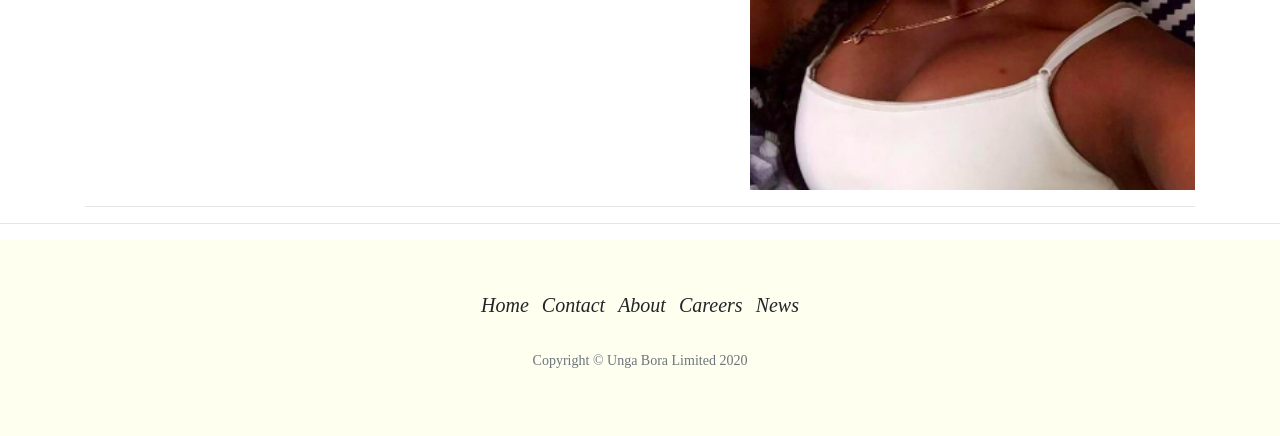
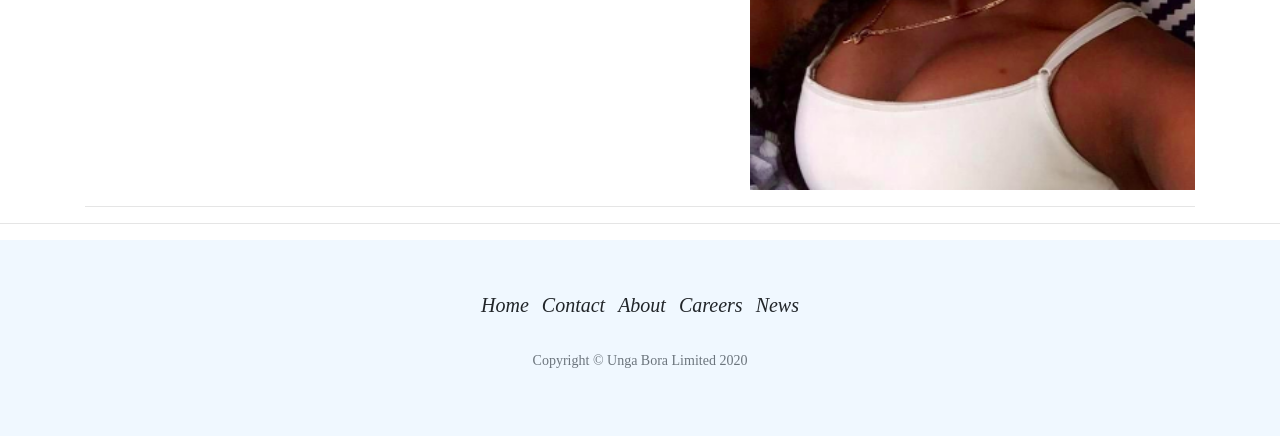
Before and after one commit to Claire-a3/unga-bora, a Flask app: page /about in a window 1280 px wide. Shown: the part 3831-4267 px from the top of the page. Run offline with Flask 2, Linux system fonts and the light colour scheme; some libraries are stand-ins or nearby versions.

Commit message:
Restractured footer

```diff
--- a/templates/base.html
+++ b/templates/base.html
@@ -87,7 +87,7 @@
     <hr />
 
     <!-- Footer -->
-    <footer style="background-color: ivory">
+    <footer style="background-color: aliceblue">
       <div class="container">
         <div class="row">
           <div class="col-lg-8 col-md-10 mx-auto">
```
